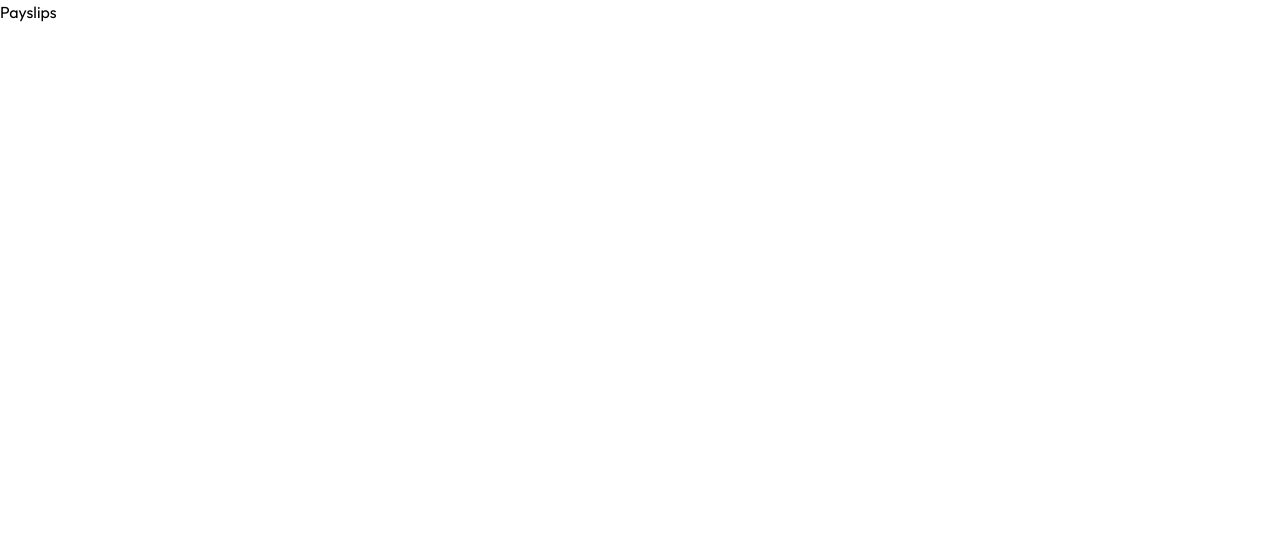
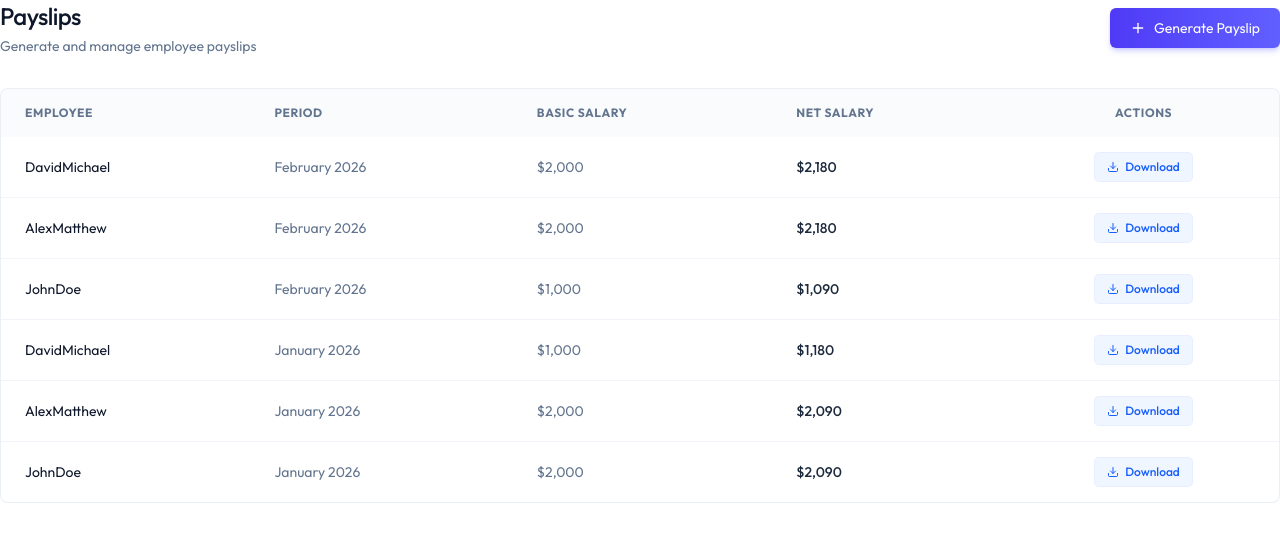
Before and after one commit to Priya-Satpathy/EMS, a React (Vite) app in the folder client/: page /print/payslips/1 in a window 1280 px wide. Shown: the top 542 px of the page. Built offline with nearby package versions, Linux system fonts and the light colour scheme.

Commit message:
content added

```diff
--- a/client/src/components/leave/LeaveHistory.jsx
+++ b/client/src/components/leave/LeaveHistory.jsx
@@ -14,7 +14,7 @@
                     <table className="table-modern">
                         <thead>
                             <tr>
-                                {isAdmin && <th>Emplo</th>}
+                                {isAdmin && <th>Employee</th>}
                                 <th>Type</th>
                                 <th>Dates</th>
                                 <th>Reason</th>
--- /dev/null
+++ b/client/src/components/payslip/GeneratePayslipForm.jsx
@@ -0,0 +1,100 @@
+import React, { useState } from 'react'
+import { Loader2, Plus, X } from 'lucide-react'
+
+const GeneratePayslipForm = ({employees , onSuccess}) => {
+
+    const [isOpen, setIsOpen] = useState(false)
+    const [loading, setLoading] = useState(false)
+
+      if(!isOpen) return (
+        <button
+        onClick={()=>setIsOpen(true)}
+        className="btn-primary flex items-center gap-2">
+            <Plus className="w-4 h-4" /> Generate Payslip
+        </button>
+    )
+
+    const handleSubmit = async (e) => {
+        e.preventDefault();
+
+
+     }
+  return (
+      <div className='fixed inset-0 bg-black/40 backdrop-blur-sm flex items-center justify-center z-50 p-4'>
+        <div className='card max-w-lg w-full p-6 animate-slide-up'>
+            <div className='flex justify-between items-center mb-6'>
+                <h3 className='text-lg font-bold text-slate-900'>Generate Monthly Payslip</h3>
+                <button
+                onClick={()=> setIsOpen(false)}
+                 className='text-slate-400 hover:text-slate-600 p-1'>
+                    <X size={20} />
+                </button>
+            </div>
+            <form onSubmit={handleSubmit} className="space-y-4">
+                {/* select employee  */}
+                <div>
+                    <label className="block text-sm font-medium text-slate-700 mb-2">Employee</label>
+                    <select name="employeeId" required>
+                        {employees.map((e)=>(
+                            <option key={e.id} value={e.id}>
+                                {e.firstName} {e.lastName} ({e.position})
+                            </option>
+                        ))}
+                    </select>
+                </div>
+                {/* select month & year  */}
+                <div className='grid grid-cols-2 gap-4'>
+                    <div>
+                        <label className="block text-sm font-medium text-slate-700 mb-2">Month</label>
+                        <select name="month">
+                            {Array.from({length: 12}, (_, i)=> i + 1).map((m)=>(
+                                <option key={m} value={m}>
+                                    {m}
+                                </option>
+
+                            ))}
+                        </select>
+                    </div>
+                    <div>
+                        <label className="block text-sm font-medium text-slate-700 mb-2">Year</label>
+                        <input type="number" name="year" defaultValue={new Date().getFullYear()} />
+                    </div>
+                </div>
+
+                {/* Basic Salary */}
+                <div>
+                    <label className="block text-sm font-medium text-slate-700 mb-2">Basic Salary</label>
+                    <input type="number" name="basicSalary" required placeholder="5000" />
+                </div>
+
+                {/* Allowances & Deductions  */}
+                <div className="grid grid-cols-2 gap-4">
+                    <div>
+                        <label className="block text-sm font-medium text-slate-700 mb-2">Allowances</label>
+                        <input type="number" name="allowances" defaultValue="0" />
+                    </div>
+                    <div>
+                        <label className="block text-sm font-medium text-slate-700 mb-2">Deductions</label>
+                        <input type="number" name="deductions" defaultValue="0" />
+                    </div>
+
+                </div>
+
+                {/* buttons  */}
+                <div className="flex justify-end gap-3 pt-2">
+                    <button onClick={()=> setIsOpen(false)} type='button' className='btn-secondary'>
+                        Cancel
+                    </button>
+
+                    <button disabled={loading}  type='submit' className='btn-primary flex items-center'>
+                        {loading && <Loader2 className="w-4 h-4 mr-2 animate-spin" />}
+                        Generate
+                    </button>
+                </div>
+            </form>
+        </div>
+    </div>
+  )
+}
+
+export default GeneratePayslipForm
--- /dev/null
+++ b/client/src/components/payslip/PayslipList.jsx
@@ -0,0 +1,73 @@
+import React from 'react'
+import { format } from 'date-fns'
+import { Download } from 'lucide-react'
+
+const PayslipList = ({payslips , isAdmin}) => {
+  return (
+      <div className='card overflow-hidden'>
+                <div className="overflow-x-auto">
+                    <table className="table-modern">
+                        <thead>
+                            <tr>
+                                {isAdmin && <th>Employee</th>}
+                                <th>Period</th>
+                                <th>Basic Salary</th>
+                                <th>Net Salary</th>
+                                <th className='text-center'>Actions</th>
+                            </tr>
+                        </thead>
+                        <tbody>
+                            {payslips.length === 0 ? (
+                                <tr>
+                                    <td colSpan={isAdmin ? 5:4} className='text-center py-12 text-slate-400'>
+                                        No payslips found
+                                    </td>
+                                </tr>
+                            ) : (
+                                payslips.map((payslip)=>{
+
+                                    return (
+                                        <tr key={payslip._id || payslip.id}>
+                                            {isAdmin && (
+
+
+                                            <td className='text-slate-900'>
+                                                {payslip.employee?.firstName}
+                                                {payslip.employee?.lastName}
+                                            </td>
+                                          )}
+
+                                           <td className='text-slate-500'>
+                                        {format(new Date(payslip.year, payslip.month - 1), "MMMM yyyy")}
+                                    </td>
+
+                                    <td className='text-slate-500'>
+                                        ${payslip.basicSalary?.toLocaleString()}
+                                    </td>
+
+                                    <td className='font-medium text-slate-800'>
+                                        ${payslip.netSalary?.toLocaleString()}
+                                    </td>
+
+                                    <td className='text-center'>
+                                       <button
+                                       onClick={()=> window.open(`/print/payslips/${payslip._id || payslip.id}`)}
+                                       className='inline-flex items-center px-3 py-1.5 text-xs font-medium rounded text-blue-600 bg-blue-50 hover:bg-blue-100 transition-colors ring-1 ring-blue-600/10'>
+                                        <Download className="w-3 h-3 mr-1.5" /> Download
+                                       </button>
+                                    </td>
+
+
+
+                                        </tr>
+                                    )
+                                })
+                            )}
+                        </tbody>
+                    </table>
+                </div>
+            </div>
+  )
+}
+
+export default PayslipList
--- a/client/src/pages/PaySlips.jsx
+++ b/client/src/pages/PaySlips.jsx
@@ -1,9 +1,43 @@
+import { useCallback, useEffect, useState } from "react";
+import { dummyEmployeeData, dummyPayslipData } from "../assets/assets";
+import Loading from "../components/Loading";
+import PayslipList from "../components/payslip/PayslipList";
+import GeneratePayslipForm from "../components/payslip/GeneratePayslipForm";
 
 
 const PrintPaySlips = () => {
+  const [payslips, setPayslips] = useState([])
+  const [employees, setEmployees] = useState([])
+  const [loading, setLoading] = useState(true);
+  const isAdmin = true;
+
+    const fetchPayslips = useCallback(async ()=>{
+    setPayslips(dummyPayslipData)
+    setTimeout(()=>{
+        setLoading(false)
+    },1000)
+  },[])
+
+  useEffect(()=>{
+    fetchPayslips()
+  },[fetchPayslips])
+
+   useEffect(()=>{
+    if(isAdmin) setEmployees(dummyEmployeeData)
+  },[isAdmin])
+
+  if(loading) return <Loading />
+
   return (
-    <div>
-        Payslips
+    <div className="animate-fade-in">
+      <div className="flex flex-col sm:flex-row justify-between items-start sm:items-center gap-4 mb-8">
+        <div>
+          <h1 className="page-title">Payslips</h1>
+          <p className="page-subtitle">{isAdmin ? "Generate and manage employee payslips" : "Your payslip history"}</p>
+        </div>
+        {isAdmin && <GeneratePayslipForm employees={employees} onSuccess={fetchPayslips}/>}
+      </div>
+      <PayslipList payslips={payslips} isAdmin={isAdmin} />
     </div>
   )
 }
```
